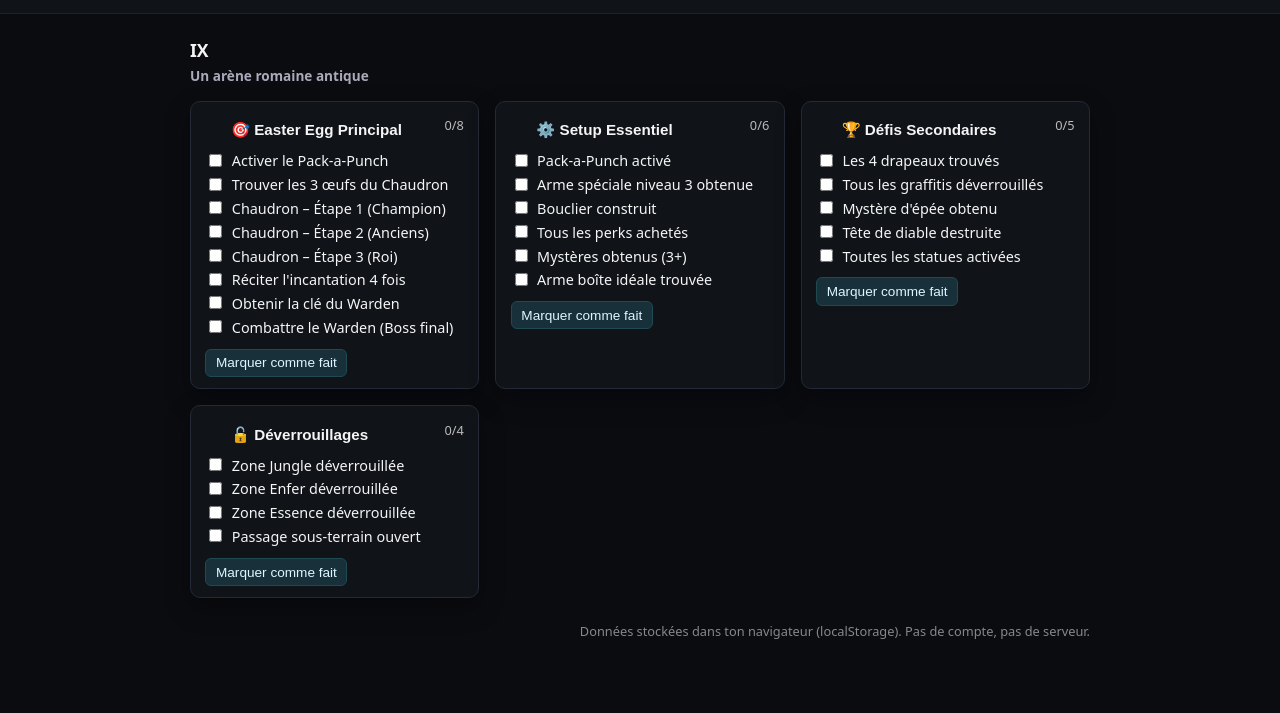
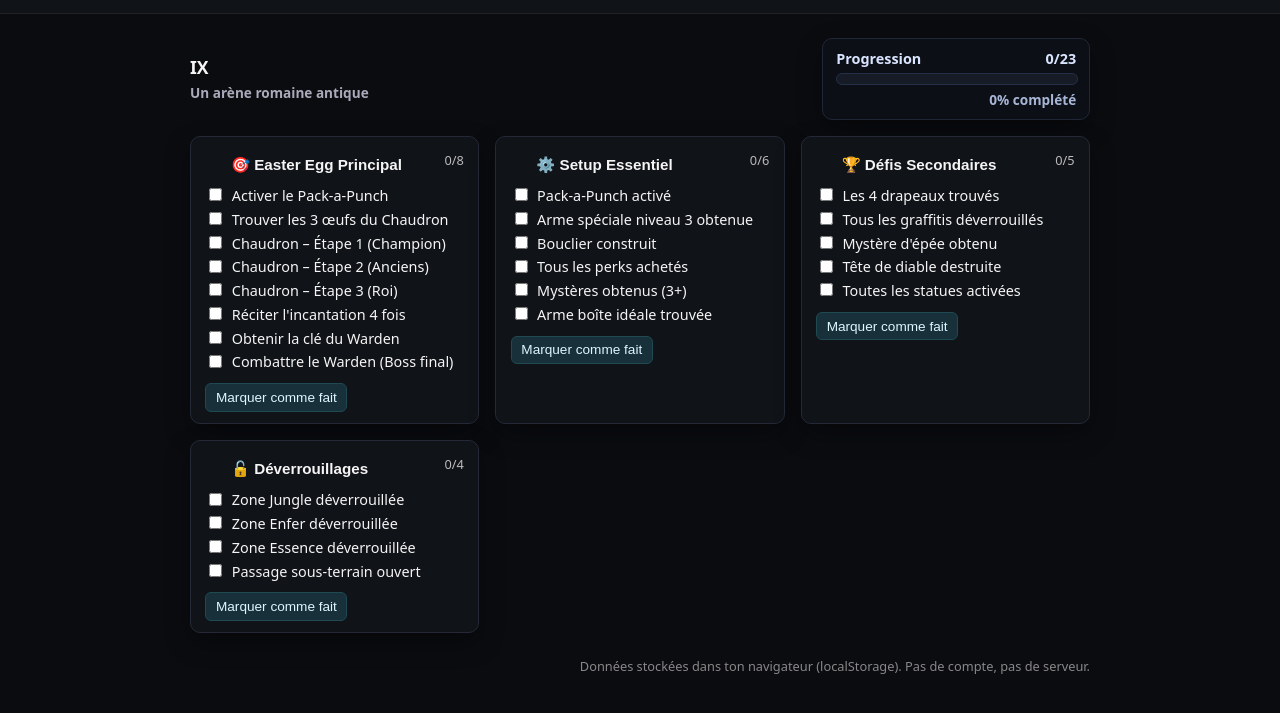
Before and after one commit to nicolasreymond/test-todo-list, a plain HTML site: page bo4_zombies_checklist/index.html in a window 1280 px wide. Shown: the part 69-782 px from the top of the page. Drawn offline with Linux system fonts and the light colour scheme.

Commit message:
Add global map progress summary

```diff
--- a/bo4_zombies_checklist/css/styles.css
+++ b/bo4_zombies_checklist/css/styles.css
@@ -142,10 +142,54 @@ button:hover {
   margin: 0;
   font-size: 1.1rem;
 }
+.map-header {
+  display: flex;
+  flex-wrap: wrap;
+  justify-content: space-between;
+  gap: 1rem;
+  align-items: center;
+}
 .map-description {
   margin: 0.25rem 0 0 0;
   color: #aab;
   font-size: 0.85rem;
+}
+.map-progress {
+  min-width: 240px;
+  background: #0c0f16;
+  border: 1px solid #1f2635;
+  border-radius: 10px;
+  padding: 0.6rem 0.8rem;
+  box-shadow: 0 10px 25px rgba(0, 0, 0, 0.35);
+}
+.progress-label {
+  display: flex;
+  justify-content: space-between;
+  align-items: center;
+  font-size: 0.9rem;
+  margin-bottom: 0.35rem;
+  color: #d9e4ff;
+}
+.progress-bar {
+  width: 100%;
+  height: 10px;
+  background: #161b26;
+  border-radius: 999px;
+  overflow: hidden;
+  position: relative;
+  border: 1px solid #24304a;
+}
+.progress-fill {
+  height: 100%;
+  background: linear-gradient(90deg, #2e7d32, #1b5e20);
+  border-radius: 999px;
+  transition: width 0.3s ease;
+}
+.progress-percent {
+  text-align: right;
+  font-size: 0.85rem;
+  margin-top: 0.3rem;
+  color: #a8b6d6;
 }
 .section-title-btn {
   background: transparent;
--- a/bo4_zombies_checklist/js/app.js
+++ b/bo4_zombies_checklist/js/app.js
@@ -98,11 +98,24 @@ class ChecklistApp {
 
     const mapConfig = MAPS[this.currentMap];
     const mapState = this.getMapState(this.currentMap);
+    const { done, total, percent } = this.computeMapProgress(mapState, mapConfig);
 
     document.getElementById("currentMapTitle").innerHTML = `
       <div class="map-header">
-        <h2>${this.currentMap}</h2>
-        <p class="map-description">${mapConfig.description || ""}</p>
+        <div>
+          <h2>${this.currentMap}</h2>
+          <p class="map-description">${mapConfig.description || ""}</p>
+        </div>
+        <div class="map-progress" aria-label="Progression globale de la map">
+          <div class="progress-label">
+            <span>Progression</span>
+            <strong>${done}/${total}</strong>
+          </div>
+          <div class="progress-bar" role="progressbar" aria-valuenow="${percent}" aria-valuemin="0" aria-valuemax="100">
+            <div class="progress-fill" style="width:${percent}%"></div>
+          </div>
+          <div class="progress-percent">${percent}% complété</div>
+        </div>
       </div>
     `;
 
@@ -113,6 +126,22 @@ class ChecklistApp {
       const card = this.createSectionCard(sectionName, tasks, mapState);
       container.appendChild(card);
     }
+  }
+
+  computeMapProgress(mapState, mapConfig) {
+    let done = 0;
+    let total = 0;
+
+    for (const [sectionName, tasks] of Object.entries(mapConfig.sections)) {
+      tasks.forEach((_, index) => {
+        const taskId = `${this.currentMap}::${sectionName}::${index}`;
+        if (mapState.tasks[taskId]) done++;
+        total++;
+      });
+    }
+
+    const percent = total ? Math.round((done / total) * 100) : 0;
+    return { done, total, percent };
   }
 
   createSectionCard(sectionName, tasks, mapState) {
```
